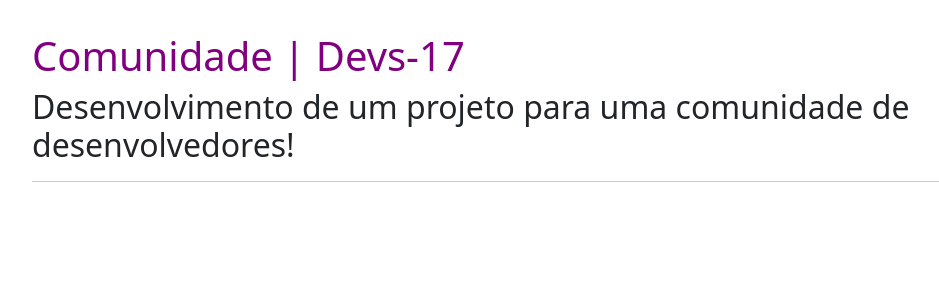
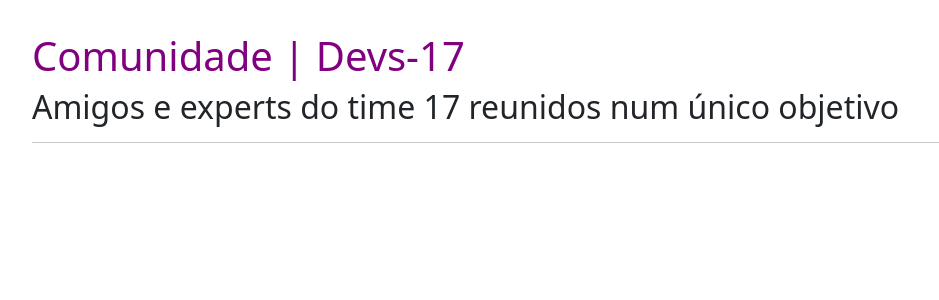
Before and after one commit to renthus/website-for-community, a Flask app: page / in a window 1280 px wide. Shown: the part 56-356 px from the top of the page, without its empty margins (50-989 px from the left). Run offline with Flask 2, Linux system fonts and the light colour scheme; data that the repository does not hold is empty.

Commit message:
Home page subtitle change

```diff
--- a/community/templates/home.html
+++ b/community/templates/home.html
@@ -3,7 +3,7 @@
 {% block body %}
     <div class="container mt-3">
         <h1 style="color: purple">Comunidade | Devs-17</h1>
-        <h2>Desenvolvimento de um projeto para uma comunidade de desenvolvedores!</h2>
+        <h2>Amigos e experts do time 17 reunidos num único objetivo</h2>
         <hr>
         {% for post in posts %}
         <div class="row border mt-4 p-2 meupost">
```
